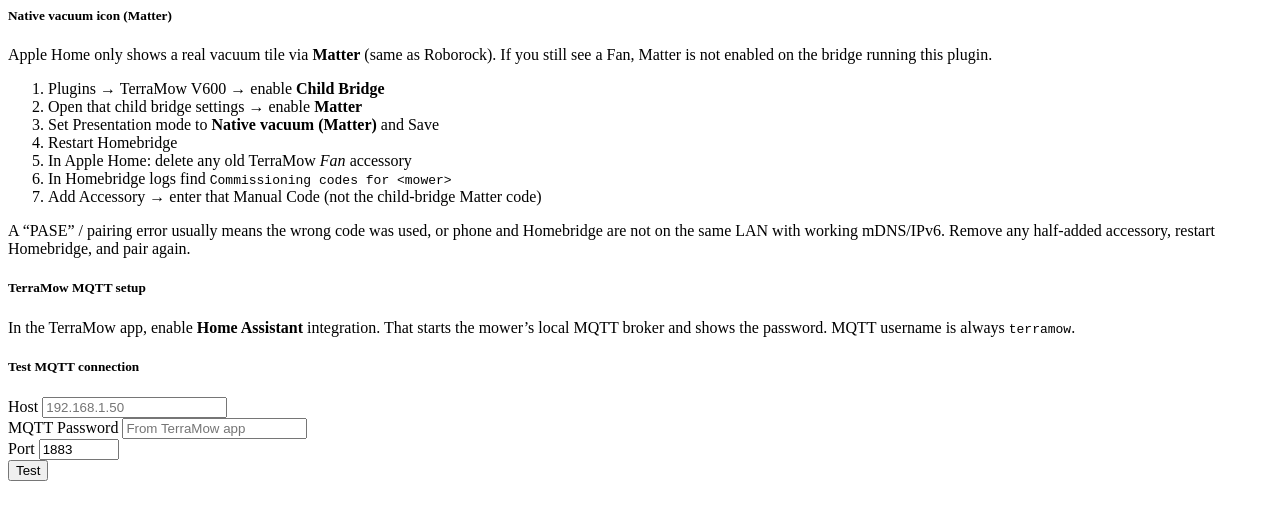
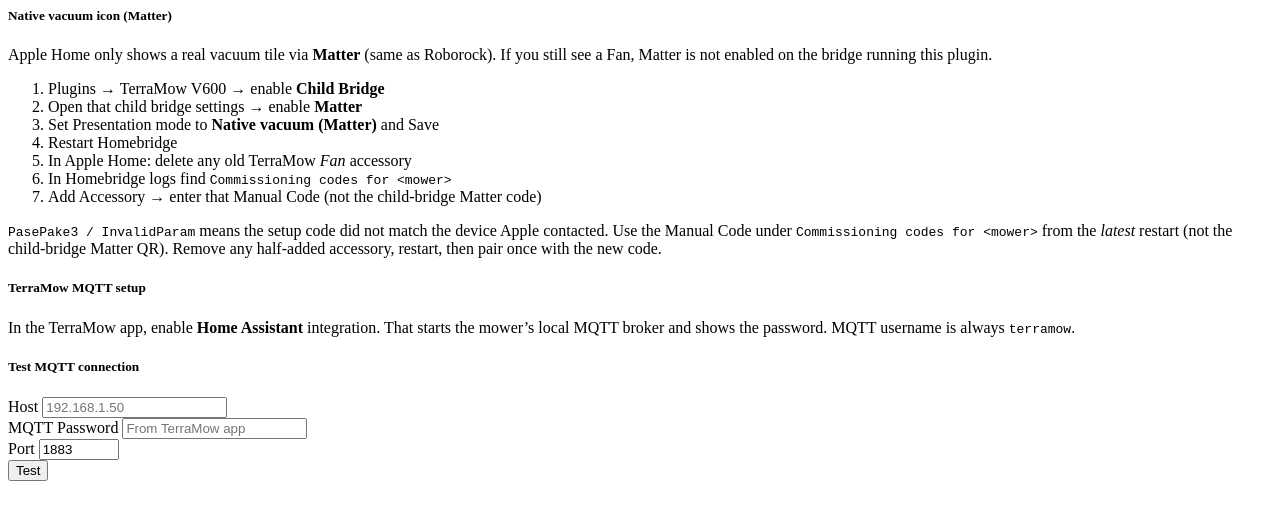
Before and after one commit to Luftloch80/homebridge-terramow-v600, a website: page homebridge-ui/public/index.html in a window 1280 px wide. Drawn offline with Linux system fonts and the light colour scheme.

Commit message:
Document PasePake3 InvalidParam as wrong Matter setup code

```diff
--- a/homebridge-ui/public/index.html
+++ b/homebridge-ui/public/index.html
@@ -14,7 +14,9 @@
     <li>Add Accessory → enter that Manual Code (not the child-bridge Matter code)</li>
   </ol>
   <p class="mt-2 mb-0 small text-muted">
-    A “PASE” / pairing error usually means the wrong code was used, or phone and Homebridge are not on the same LAN with working mDNS/IPv6. Remove any half-added accessory, restart Homebridge, and pair again.
+    <code>PasePake3 / InvalidParam</code> means the setup code did not match the device Apple contacted.
+    Use the Manual Code under <code>Commissioning codes for &lt;mower&gt;</code> from the <em>latest</em> restart
+    (not the child-bridge Matter QR). Remove any half-added accessory, restart, then pair once with the new code.
   </p>
 </div>
 
```
Also changed, not shown: README.md.
